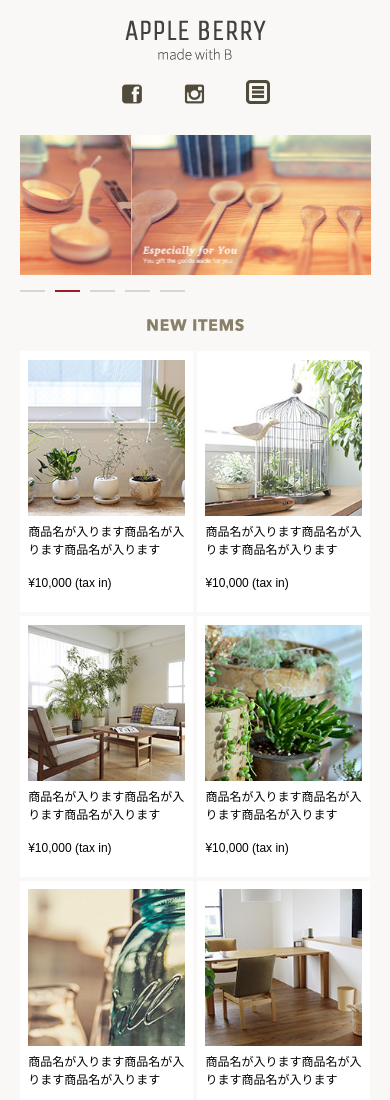
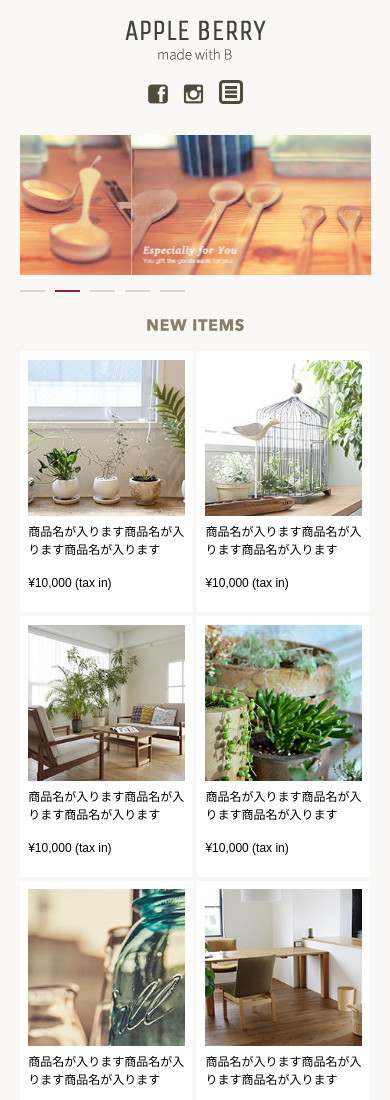
Before and after one commit to shimonishieri/shopping-site, a plain HTML site: page index.html in a window 390 px wide. Shown: the top 1100 px of the page. Drawn offline with nearby package versions, Linux system fonts and the light colour scheme.

Commit message:
change css/common.css

```diff
--- a/css/common.css
+++ b/css/common.css
@@ -89,14 +89,14 @@ header
     justify-content: center;
     align-items: flex-end;
     margin: 20px auto 10px;
-    max-width: 190px;
-    width: 100%;
+    width: 190px;
   }
   .sp .menu li {
-    width: 33.3%;
+    width: auto;
     margin: 0;
     text-align: center;
   }
+  .sp .menu li:nth-of-type(2){ margin: 0 15px;}
   #sp_navi {
     background: #ff6d77;
     position: absolute;
```
